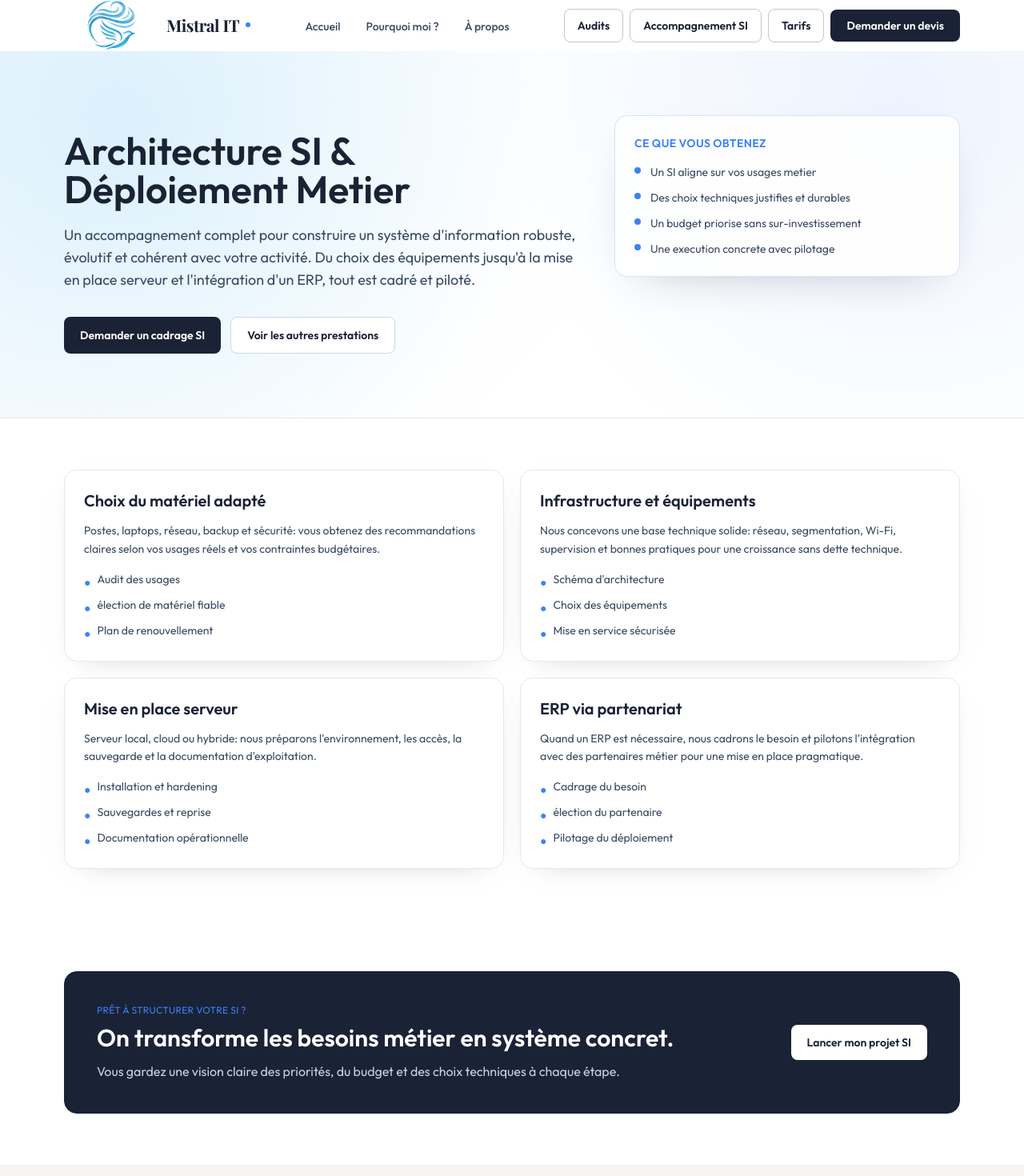
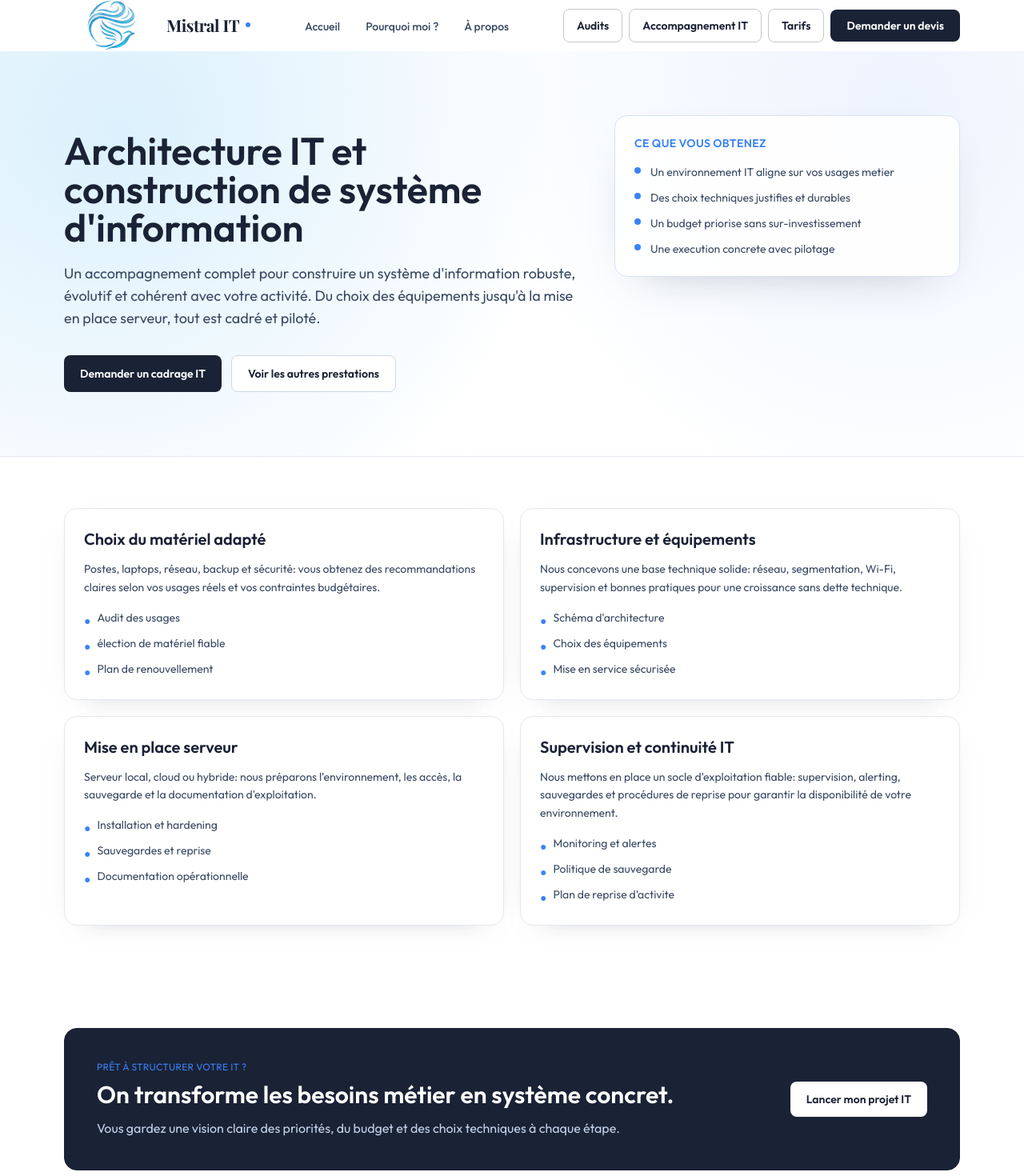
Before and after one commit to lionneleng-droid/Site_Mistral-IT, a Next.js app: page /accompagnement-si in a window 1280 px wide. Shown: the top 1470 px of the page at 80% size. Built offline with nearby package versions, Linux system fonts and the light colour scheme.

Commit message:
fix: delete erp et refontes tarif

```diff
--- a/app/accompagnement-si/page.tsx
+++ b/app/accompagnement-si/page.tsx
@@ -23,10 +23,10 @@ const pillars = [
     points: ["Installation et hardening", "Sauvegardes et reprise", "Documentation opérationnelle"],
   },
   {
-    title: "ERP via partenariat",
+    title: "Supervision et continuité IT",
     description:
-      "Quand un ERP est nécessaire, nous cadrons le besoin et pilotons l'intégration avec des partenaires métier pour une mise en place pragmatique.",
-    points: ["Cadrage du besoin", "élection du partenaire", "Pilotage du déploiement"],
+      "Nous mettons en place un socle d'exploitation fiable: supervision, alerting, sauvegardes et procédures de reprise pour garantir la disponibilité de votre environnement.",
+    points: ["Monitoring et alertes", "Politique de sauvegarde", "Plan de reprise d'activite"],
   },
 ];
 
@@ -42,11 +42,11 @@ export default function AccompagnementSIPage() {
           <div className="relative max-w-7xl mx-auto px-6 lg:px-20 py-14 lg:py-20 grid lg:grid-cols-[1.2fr_0.8fr] gap-10 items-start">
             <div>
               <h1 className="mt-5 text-3xl lg:text-5xl font-bold leading-tight text-ink">
-                Architecture SI & Déploiement Metier
+                Architecture IT et construction de système d'information
               </h1>
               <p className="mt-5 max-w-2xl text-base lg:text-lg text-slate leading-relaxed">
                 Un accompagnement complet pour construire un système d'information robuste, évolutif et cohérent avec votre activité.
-                Du choix des équipements jusqu'à la mise en place serveur et l'intégration d'un ERP, tout est cadré et piloté.
+                Du choix des équipements jusqu'à la mise en place serveur, tout est cadré et piloté.
               </p>
 
               <div className="mt-8 flex flex-wrap gap-3">
@@ -54,7 +54,7 @@ export default function AccompagnementSIPage() {
                   href="#contact"
                   className="inline-flex items-center rounded-lg bg-ink px-5 py-3 text-sm font-semibold text-white transition-colors hover:bg-sky"
                 >
-                  Demander un cadrage SI
+                  Demander un cadrage IT
                 </Link>
                 <Link
                   href="/#services"
@@ -69,7 +69,7 @@ export default function AccompagnementSIPage() {
               <h2 className="text-sm font-semibold tracking-wide uppercase text-sky">Ce que vous obtenez</h2>
               <ul className="mt-4 space-y-3">
                 {[
-                  "Un SI aligne sur vos usages metier",
+                  "Un environnement IT aligne sur vos usages metier",
                   "Des choix techniques justifies et durables",
                   "Un budget priorise sans sur-investissement",
                   "Une execution concrete avec pilotage",
@@ -109,7 +109,7 @@ export default function AccompagnementSIPage() {
         <section className="max-w-7xl mx-auto px-6 lg:px-20 py-14 lg:py-16">
           <div className="rounded-2xl border border-ink bg-ink px-6 py-8 lg:px-10 lg:py-10 text-white flex flex-col lg:flex-row lg:items-center lg:justify-between gap-5">
             <div>
-              <p className="text-xs uppercase tracking-wide text-sky">Prêt à structurer votre SI ?</p>
+              <p className="text-xs uppercase tracking-wide text-sky">Prêt à structurer votre IT ?</p>
               <h2 className="mt-2 text-2xl lg:text-3xl font-bold">On transforme les besoins métier en système concret.</h2>
               <p className="mt-3 text-sm lg:text-base text-[#c2d2ea] max-w-2xl">
                 Vous gardez une vision claire des priorités, du budget et des choix techniques à chaque étape.
@@ -119,7 +119,7 @@ export default function AccompagnementSIPage() {
               href="#contact"
               className="inline-flex justify-center items-center rounded-lg bg-white px-5 py-3 text-sm font-semibold text-ink transition-colors hover:bg-skylt"
             >
-              Lancer mon projet SI
+              Lancer mon projet IT
             </Link>
           </div>
         </section>
--- a/app/tarifs/page.tsx
+++ b/app/tarifs/page.tsx
@@ -23,8 +23,8 @@ const OFFERS = [
     deliverables: [
       "Scan réseau rapide",
       "Vérification sécurité basique (ports, firewall, MFA)",
-      "Analyse AD simplifiée (si existant)",
-      "Check sauvegardes",
+      "Analyse Active Directory simplifiée (si existant)",
+      "Check sauvegardes et rétentions",
       "Rapport PDF clair (non technique)",
     ],
   },
@@ -38,7 +38,7 @@ const OFFERS = [
       "Audit Active Directory (droits, GPO, comptes à risque)",
       "Analyse VLAN / segmentation",
       "Test exposition externe (IP publique, services ouverts)",
-      "Analyse des postes (échantillon)",
+      "Analyse des postes de travail (patchs, antivirus, configurations)",
       "Vérification PRA / sauvegardes",
       "Rapport détaillé + plan d'action",
     ],
@@ -120,7 +120,7 @@ export default function TarifsPage() {
                   href="/accompagnement-si"
                   className="inline-flex items-center rounded-lg border border-[#cdd7e6] bg-white px-5 py-3 text-sm font-semibold text-ink transition-colors hover:bg-skylt"
                 >
-                  Voir l'accompagnement SI
+                  Voir l'accompagnement IT
                 </Link>
               </div>
             </div>
--- a/components/HeroSection.tsx
+++ b/components/HeroSection.tsx
@@ -177,7 +177,7 @@ export default function HeroSection() {
       {/* ── Left: copy ── */}
       <div className="relative z-10" style={{ zIndex: 2 }}>
         <span className="fade-up delay-1 inline-flex items-center gap-1.5 text-xs font-semibold text-sky tracking-widest uppercase bg-skylt px-3.5 py-1.5 rounded-full mb-6">
-          <span>↗</span> Audit · Remédiation · Accompagnement SI
+          <span>↗</span> Audit · Remédiation · Accompagnement IT
         </span>
         <h1 className="fade-up delay-2 font-playfair font-bold text-ink leading-[1.08] tracking-tight text-4xl sm:text-5xl xl:text-[4rem] mb-6">
           Votre informatique,{" "}
--- a/components/Navbar.tsx
+++ b/components/Navbar.tsx
@@ -92,7 +92,7 @@ export default function Navbar() {
             href="/accompagnement-si"
             className={`inline-flex items-center gap-2 text-sm font-semibold px-4 py-2.5 rounded-lg border transition-colors ${serviceCtaClasses}`}
           >
-            Accompagnement SI
+            Accompagnement IT
           </Link>
           <Link
             href="/tarifs"
@@ -135,7 +135,7 @@ export default function Navbar() {
             onClick={() => setMenuOpen(false)}
             className={`text-sm font-semibold px-4 py-2.5 rounded-lg text-center border ${isOverDark ? "text-white border-white/40" : "text-ink border-ink/25"}`}
           >
-            Accompagnement SI
+            Accompagnement IT
           </Link>
           <Link
             href="/tarifs"
--- a/components/OffresSection.tsx
+++ b/components/OffresSection.tsx
@@ -39,7 +39,7 @@ const OFFRES = [
     icon: "🏗️",
     color: "bg-sky-50",
     accent: "#0ea5e9",
-    label: "Accompagnement SI",
+    label: "Accompagnement IT",
     title: "Construction du Système d'Information",
     description:
       "Vous démarrez ou restructurez votre informatique ? Nous construisons votre SI de A à Z : choix du matériel, serveur, réseau, et ERP selon vos besoins métier.",
@@ -50,7 +50,7 @@ const OFFRES = [
       "Intégration ERP via partenariat",
     ],
     href: "/accompagnement-si",
-    cta: "Voir l'accompagnement SI",
+    cta: "Voir l'accompagnement IT",
   },
 ];
 
```
